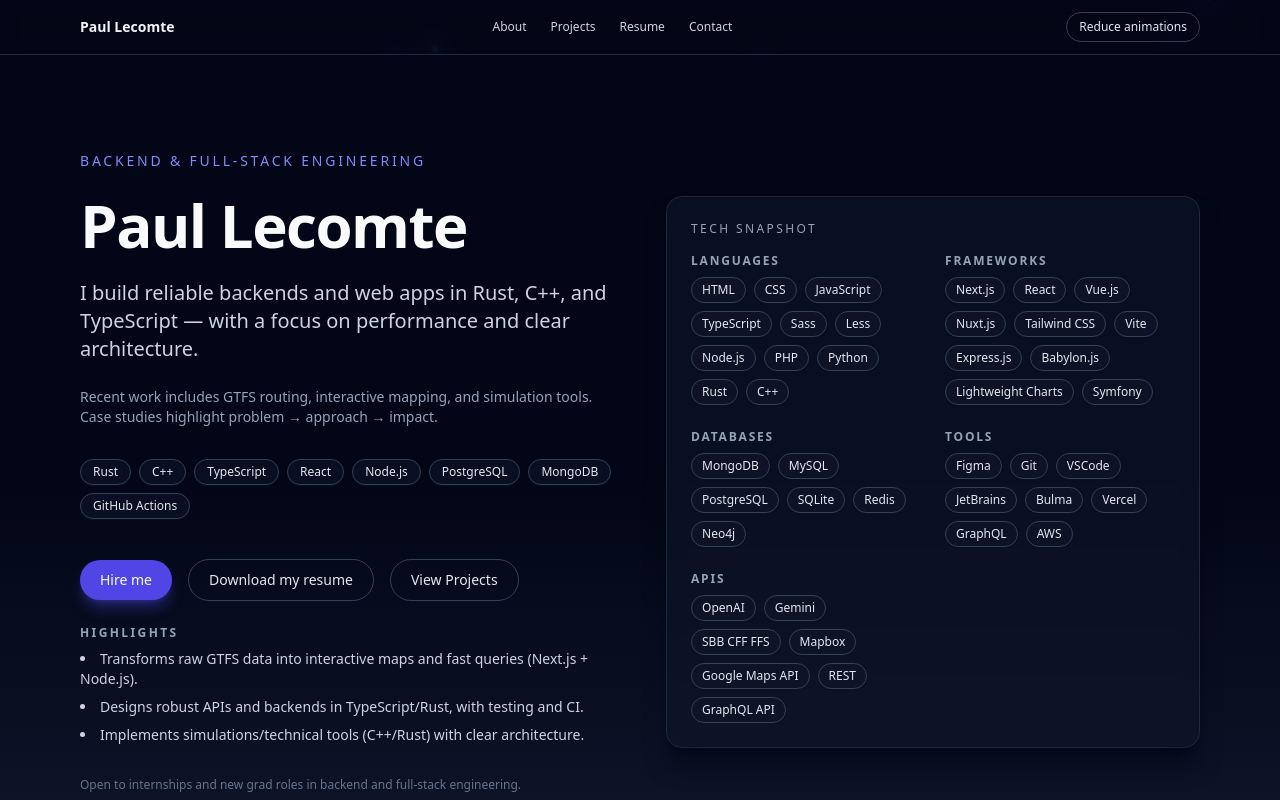
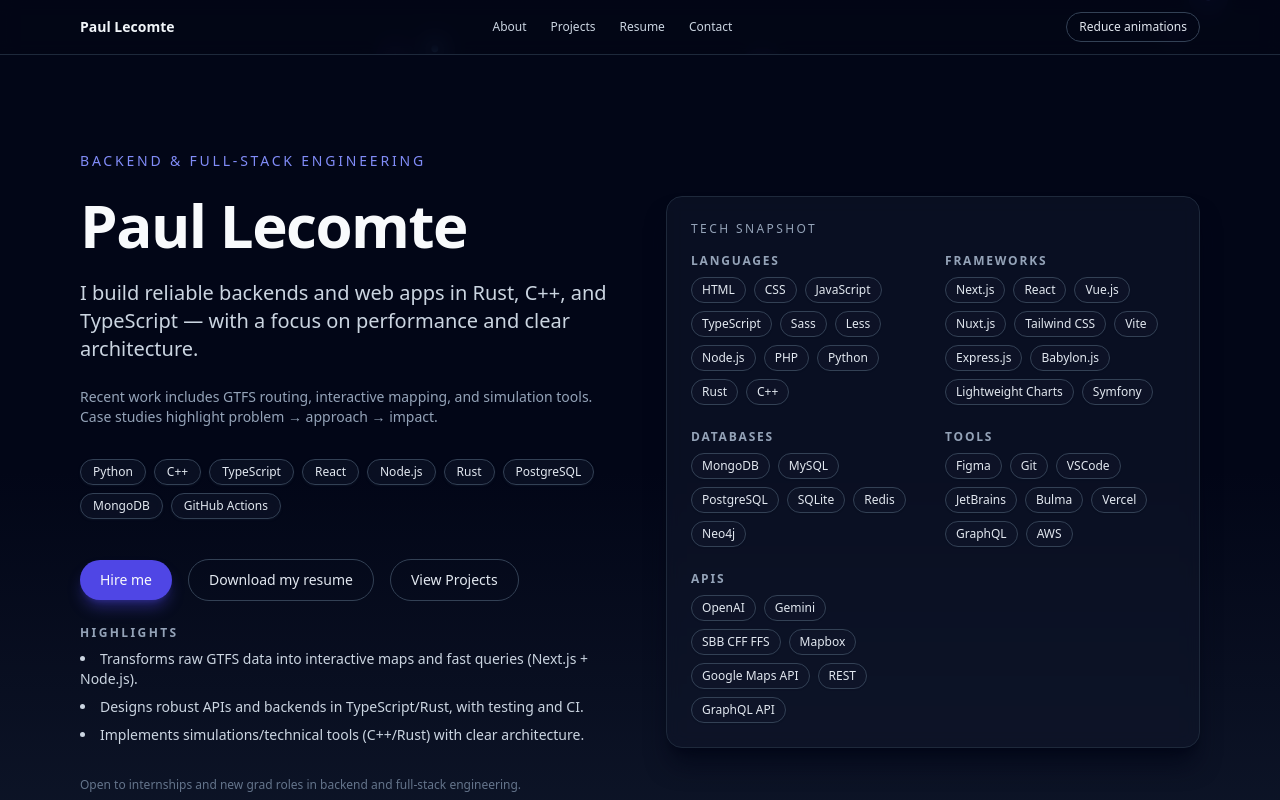
Before and after one commit to Paul-Lecomte/personal_portfolio, a React (Vite) app: page / in a window 1280 px wide. Shown: the top 800 px of the page. Built offline with nearby package versions, Linux system fonts and the light colour scheme; no server answers.

Commit message:
updated skills

```diff
--- a/src/components/Hero.tsx
+++ b/src/components/Hero.tsx
@@ -57,11 +57,12 @@ const Hero: React.FC = () => {
 
           <div className="flex flex-wrap gap-2 pt-2">
             {[
-              'Rust',
+              'Python',
               'C++',
               'TypeScript',
               'React',
               'Node.js',
+              'Rust',
               'PostgreSQL',
               'MongoDB',
               'GitHub Actions',
```
